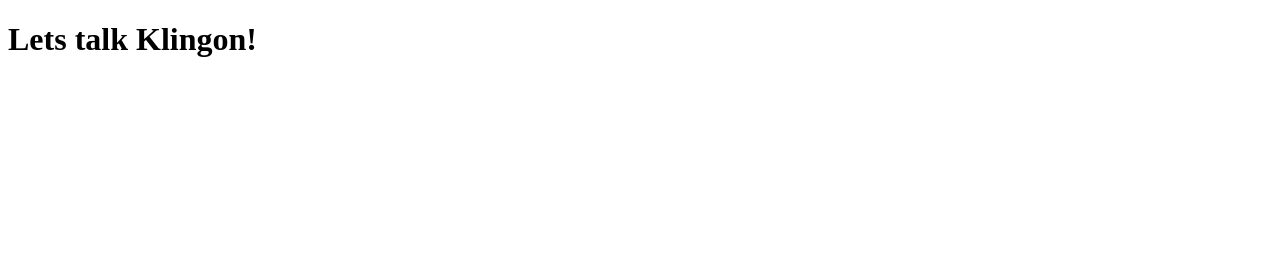
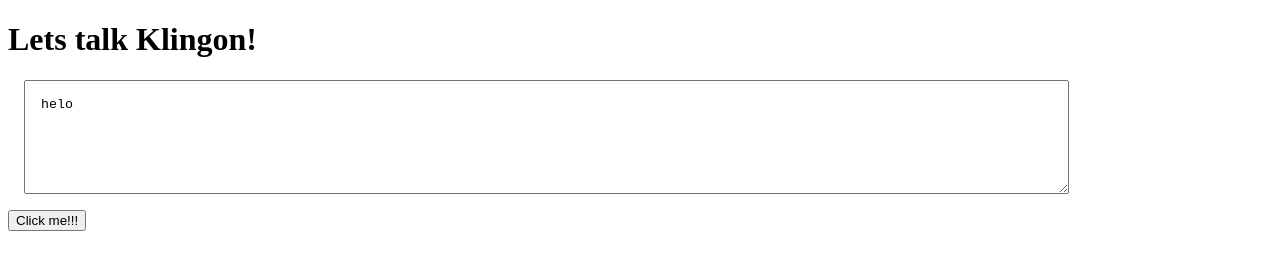
Before and after one commit to poojithaaprakash/Klingon-speak, a plain HTML site: page index.html in a window 1280 px wide. Drawn offline with Linux system fonts and the light colour scheme.

Commit message:
input box commit

```diff
--- /dev/null
+++ b/app.js
@@ -0,0 +1,9 @@
+var btnTranslate = document.querySelector('#btn-translate');
+var inptxt= document.querySelector('#txt-input');
+
+
+inptxt.innerText="helo"
+
+btnTranslate.addEventListener("click", function clickEventHandler() {
+    console.log("clicked")
+})
--- a/index.html
+++ b/index.html
@@ -5,8 +5,21 @@
     <meta http-equiv="X-UA-Compatible" content="IE=edge">
     <meta name="viewport" content="width=device-width, initial-scale=1.0">
     <title>Klingon Talk</title>
+    <style>
+        textarea{
+            display: block;
+            height: 10vh;
+            width: 80%;
+            margin: 1rem;
+            padding: 1rem;
+        }
+
+    </style>
  </head>
  <body>
     <h1>Lets talk Klingon!</h1>
+    <textarea id="txt-input" placeholder="type here"></textarea>
+    <button id="btn-translate">Click me!!!</button>
+    <script src="app.js" type="text/javascript"></script>
  </body>
  </html>
```
